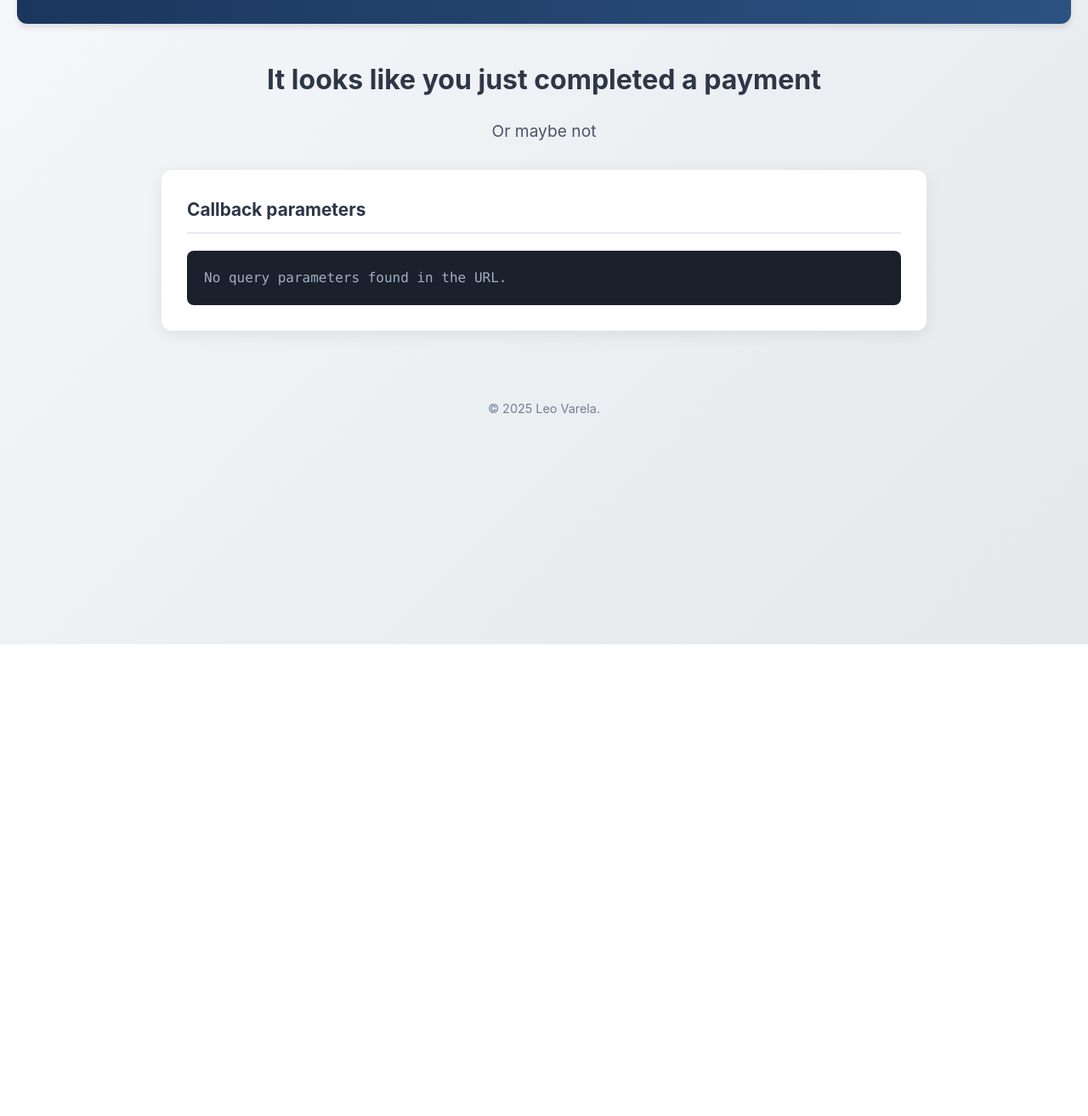
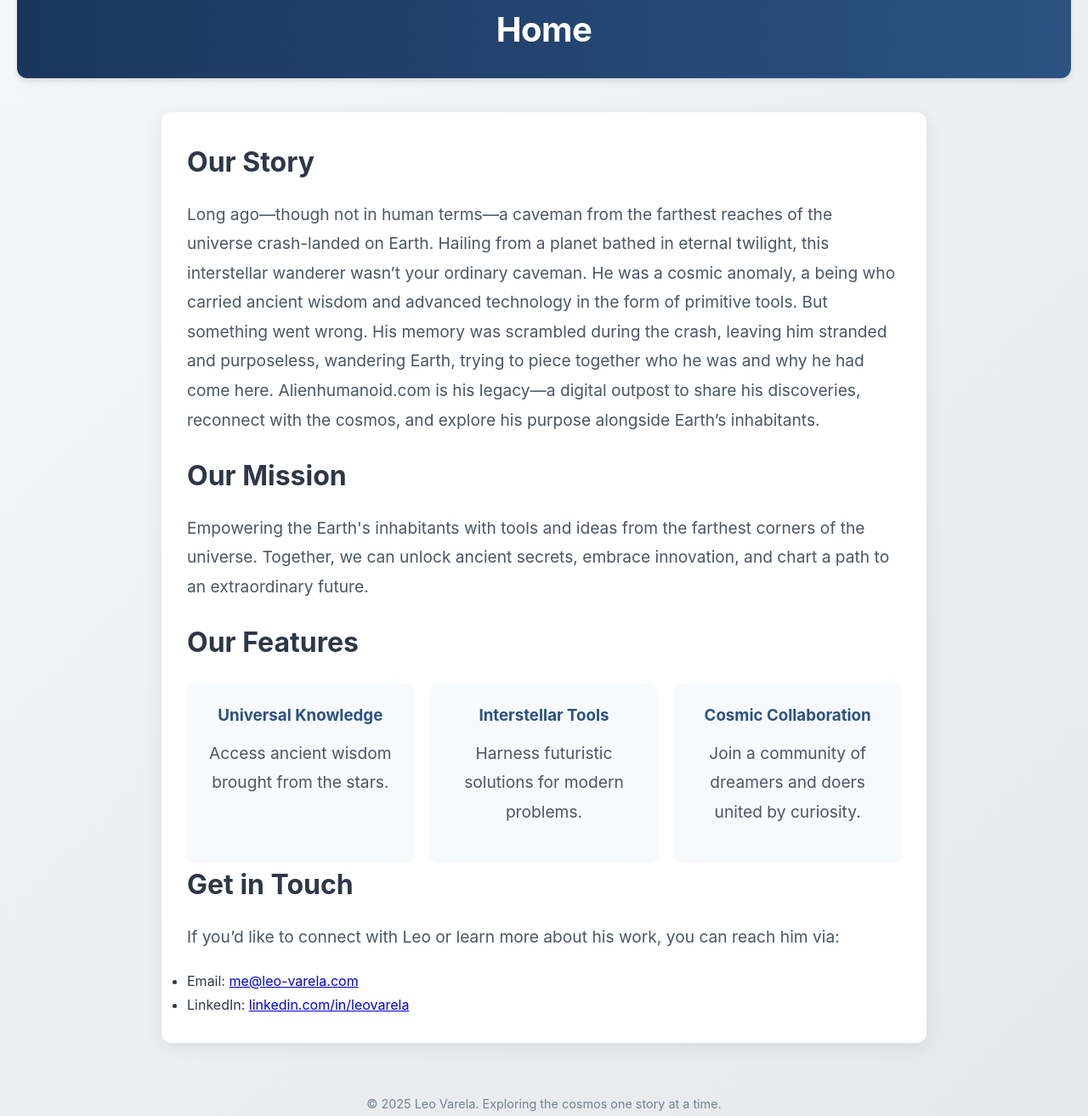
Before and after one commit to leovarela23/callback, a plain HTML site: page index.html in a window 1280 px wide. Shown: the part 42-1355 px from the top of the page at 85% size. Before the commit the page ends 800 px from the top, so only its background shows below. Drawn offline with Linux system fonts and the light colour scheme.

Commit message:
Add files via upload

```diff
--- a/index.html
+++ b/index.html
@@ -4,8 +4,10 @@
     <meta charset="UTF-8">
     <meta name="viewport" content="width=device-width, initial-scale=1.0">
     <meta http-equiv="X-UA-Compatible" content="ie=edge">
-    <title>Callback Page</title>
+    <title>Welcome</title>
+    <link rel="icon" href="/assets/alien.ico" type="image/x-icon">
     <style>
+        /* Shared styles */
         * {
             margin: 0;
             padding: 0;
@@ -19,6 +21,9 @@
             text-align: center;
             min-height: 100vh;
             padding: 20px;
+            display: flex;
+            flex-direction: column;
+            align-items: center;
         }
         header {
             background: linear-gradient(90deg, #1a365d 0%, #2c5282 100%);
@@ -26,66 +31,75 @@
             padding: 25px 0;
             border-radius: 12px;
             box-shadow: 0 4px 6px rgba(0, 0, 0, 0.1);
+            width: 100%;
             margin-bottom: 40px;
         }
         header h1 {
-            margin: 0;
             font-size: 2.5rem;
             letter-spacing: -0.5px;
         }
-        .main {
+        .content {
+            background: #fff;
+            border-radius: 12px;
+            box-shadow: 0 4px 20px rgba(0, 0, 0, 0.08);
+            padding: 30px;
             max-width: 900px;
-            margin: 40px auto;
+            width: 100%;
+            text-align: left;
+            line-height: 1.8;
         }
-        .main h2 {
+        .content h2 {
             font-size: 2rem;
-            margin-bottom: 20px;
+            margin-bottom: 15px;
             color: #2d3748;
         }
-        .main p {
+        .content p {
+            margin-bottom: 20px;
             font-size: 1.2rem;
-            margin-bottom: 20px;
             color: #4a5568;
         }
-        .query-parameters {
-            margin-top: 30px;
-            background: #ffffff;
-            padding: 30px;
-            border-radius: 12px;
-            box-shadow: 0 4px 20px rgba(0, 0, 0, 0.08);
-            text-align: left;
-            transition: transform 0.2s ease;
+        .features {
+            display: grid;
+            grid-template-columns: repeat(auto-fit, minmax(200px, 1fr));
+            gap: 20px;
+            margin-top: 20px;
         }
-        .query-parameters:hover {
-            transform: translateY(-2px);
+        .feature-card {
+            background: #f7fafc;
+            border-radius: 8px;
+            box-shadow: 0 2px 4px rgba(0, 0, 0, 0.05);
+            padding: 20px;
+            text-align: center;
         }
-        .query-parameters h3 {
-            color: #2d3748;
-            margin-bottom: 20px;
-            font-size: 1.3rem;
-            border-bottom: 2px solid #e2e8f0;
-            padding-bottom: 10px;
+        .feature-card h3 {
+            color: #2c5282;
+            margin-bottom: 10px;
         }
-        .json-container {
-            background: #1a202c;
-            color: #a0aec0;
-            padding: 20px;
+        .contact-form {
+            display: grid;
+            gap: 15px;
+            max-width: 500px;
+            margin: 20px auto;
+        }
+        .contact-form input,
+        .contact-form textarea {
+            padding: 12px;
+            border: 1px solid #cbd5e0;
             border-radius: 8px;
-            overflow-x: auto;
-            font-family: 'Monaco', 'Consolas', monospace;
-            line-height: 1.5;
         }
-        .json-key {
-            color: #63b3ed;
+        .contact-form button {
+            padding: 12px;
+            border: none;
+            background: #2c5282;
+            color: #fff;
+            border-radius: 8px;
+            cursor: pointer;
         }
-        .json-string {
-            color: #68d391;
-        }
-        .json-number {
-            color: #f6ad55;
+        .contact-form button:hover {
+            background: #1a365d;
         }
         footer {
-            margin-top: 60px;
+            margin-top: 40px;
             padding: 20px;
             font-size: 0.9rem;
             color: #718096;
@@ -94,78 +108,53 @@
             header h1 {
                 font-size: 2rem;
             }
-            .main h2 {
+            .content h2 {
                 font-size: 1.5rem;
             }
-            .query-parameters {
-                padding: 20px;
+            .content p {
+                font-size: 1rem;
             }
         }
     </style>
 </head>
 <body>
     <header>
-        <h1></h1>
+        <h1>Home</h1>
     </header>
-    <section class="main">
-        <h2>It looks like you just completed a payment</h2>
-        <p>Or maybe not</p>
-        <div class="query-parameters">
-            <h3>Callback parameters</h3>
-            <div id="parameters" class="json-container">No parameters found</div>
+    <div class="content">
+        <h2>Our Story</h2>
+        <p>Long ago—though not in human terms—a caveman from the farthest reaches of the universe crash-landed on Earth. Hailing from a planet bathed in eternal twilight, this interstellar wanderer wasn’t your ordinary caveman. He was a cosmic anomaly, a being who carried ancient wisdom and advanced technology in the form of primitive tools. But something went wrong. His memory was scrambled during the crash, leaving him stranded and purposeless, wandering Earth, trying to piece together who he was and why he had come here. Alienhumanoid.com is his legacy—a digital outpost to share his discoveries, reconnect with the cosmos, and explore his purpose alongside Earth’s inhabitants.</p>
+
+        <h2>Our Mission</h2>
+        <p>Empowering the Earth's inhabitants with tools and ideas from the farthest corners of the universe. Together, we can unlock ancient secrets, embrace innovation, and chart a path to an extraordinary future.</p>
+
+        <h2>Our Features</h2>
+        <div class="features">
+            <div class="feature-card">
+                <h3>Universal Knowledge</h3>
+                <p>Access ancient wisdom brought from the stars.</p>
+            </div>
+            <div class="feature-card">
+                <h3>Interstellar Tools</h3>
+                <p>Harness futuristic solutions for modern problems.</p>
+            </div>
+            <div class="feature-card">
+                <h3>Cosmic Collaboration</h3>
+                <p>Join a community of dreamers and doers united by curiosity.</p>
+            </div>
         </div>
-    </section>
+
+
+        <h2>Get in Touch</h2>
+        <p>If you’d like to connect with Leo or learn more about his work, you can reach him via:</p>
+        <ul>
+            <li>Email: <a href="mailto:me@leo-varela.com">me@leo-varela.com</a></li>
+            <li>LinkedIn: <a href="https://linkedin.com/in/leovarela" target="_blank">linkedin.com/in/leovarela</a></li>
+        </ul>
+    </div>
+    </div>
     <footer>
-        <p>© 2025 Leo Varela.</p>
+        <p>© 2025 Leo Varela. Exploring the cosmos one story at a time.</p>
     </footer>
-    <script>
-        // Function to syntax highlight JSON
-        function syntaxHighlight(json) {
-            if (typeof json !== 'string') {
-                json = JSON.stringify(json, undefined, 2);
-            }
-            json = json.replace(/&/g, '&amp;').replace(/</g, '&lt;').replace(/>/g, '&gt;');
-            return json.replace(/("(\\u[a-zA-Z0-9]{4}|\\[^u]|[^\\"])*"(\s*:)?|\b(true|false|null)\b|-?\d+(?:\.\d*)?(?:[eE][+\-]?\d+)?)/g, function (match) {
-                let cls = 'json-number';
-                if (/^"/.test(match)) {
-                    if (/:$/.test(match)) {
-                        cls = 'json-key';
-                    } else {
-                        cls = 'json-string';
-                    }
-                } else if (/true|false/.test(match)) {
-                    cls = 'json-boolean';
-                } else if (/null/.test(match)) {
-                    cls = 'json-null';
-                }
-                return '<span class="' + cls + '">' + match + '</span>';
-            });
-        }
-
-        // Function to get and format query string parameters
-        function displayQueryParams() {
-            const params = new URLSearchParams(window.location.search);
-            const paramDiv = document.getElementById('parameters');
-
-            if (params.toString() === "") {
-                paramDiv.innerHTML = "No query parameters found in the URL.";
-            } else {
-                const paramsObject = {};
-                params.forEach((value, key) => {
-                    // Try to parse the value as JSON if possible
-                    try {
-                        paramsObject[key] = JSON.parse(value);
-                    } catch (e) {
-                        paramsObject[key] = value;
-                    }
-                });
-
-                paramDiv.innerHTML = `<pre>${syntaxHighlight(paramsObject)}</pre>`;
-            }
-        }
-
-        // Call the function to display parameters on page load
-        window.onload = displayQueryParams;
-    </script>
 </body>
 </html>
```
Also changed, not shown: callback.html (+5 -2 lines), assets/Images/alien_icon.png (added), assets/alien.ico (added), 3 other files.
